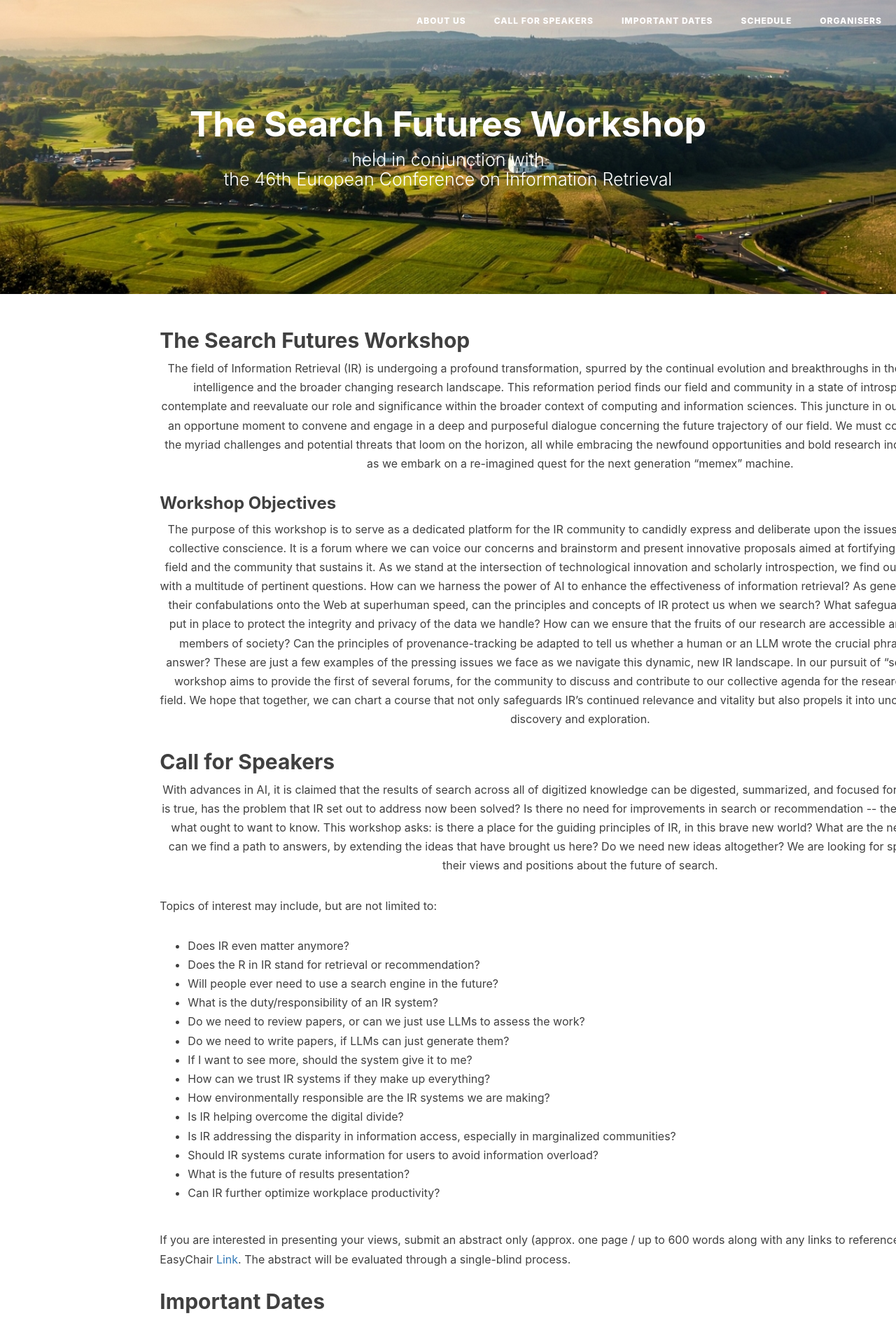
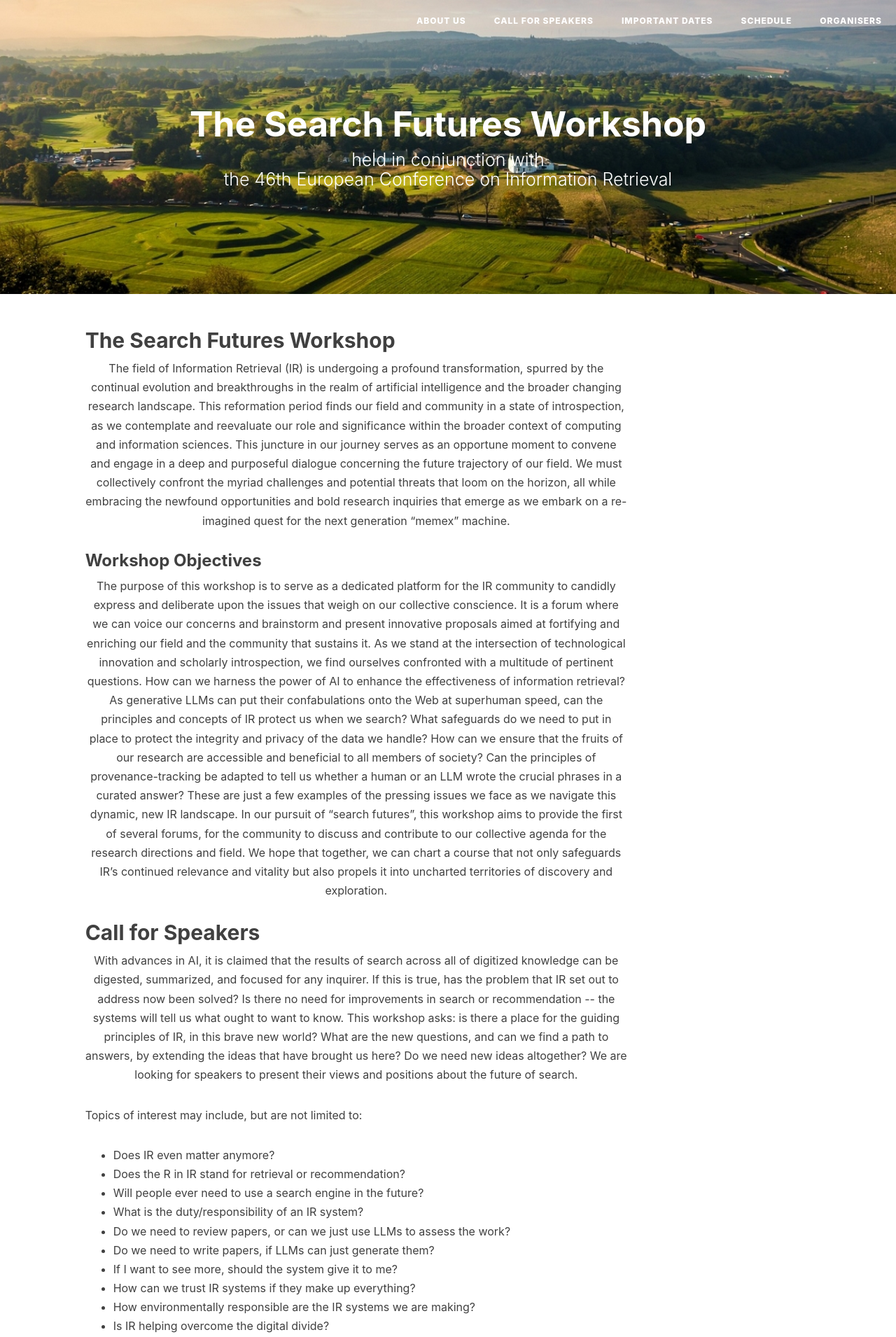
Before and after one commit to SearchFutures/SearchFutures.github.io, a Jekyll site: the page built from index.md, in a window 1280 px wide. Shown: the top 1910 px of the page at 70% size. Built offline with Jekyll 4.4.1, drawn with Linux system fonts in a browser that asks for light colours; nearby versions of some CDN libraries; our own code applies the rules of GitHub Pages for plain Markdown files.

Commit message:
Update page.html

```diff
--- a/_layouts/page.html
+++ b/_layouts/page.html
@@ -23,7 +23,7 @@ layout: default
         {% if site.sidebar == false %}
 <!-- NO SIDEBAR -->
     <!-- Post Container -->
-            <div class="col-lg-12 col-lg-offset-2 col-md-8 col-md-offset-1 post-container">
+            <div class="col-lg-8 col-lg-offset-1 col-md-8 col-md-offset-1 post-container">
                 {{ content }}
             </div>
     <!-- Sidebar Container -->
```
